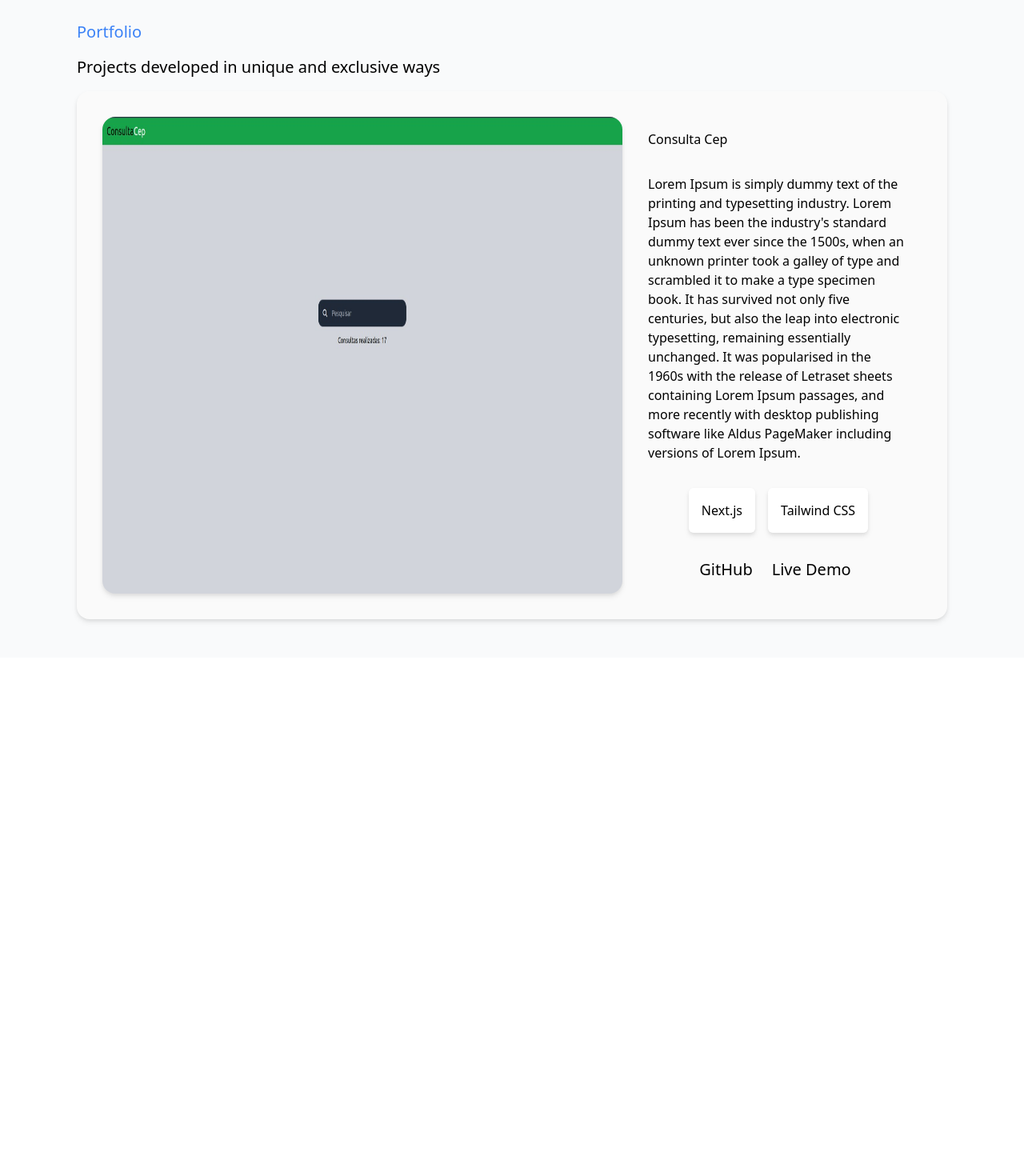
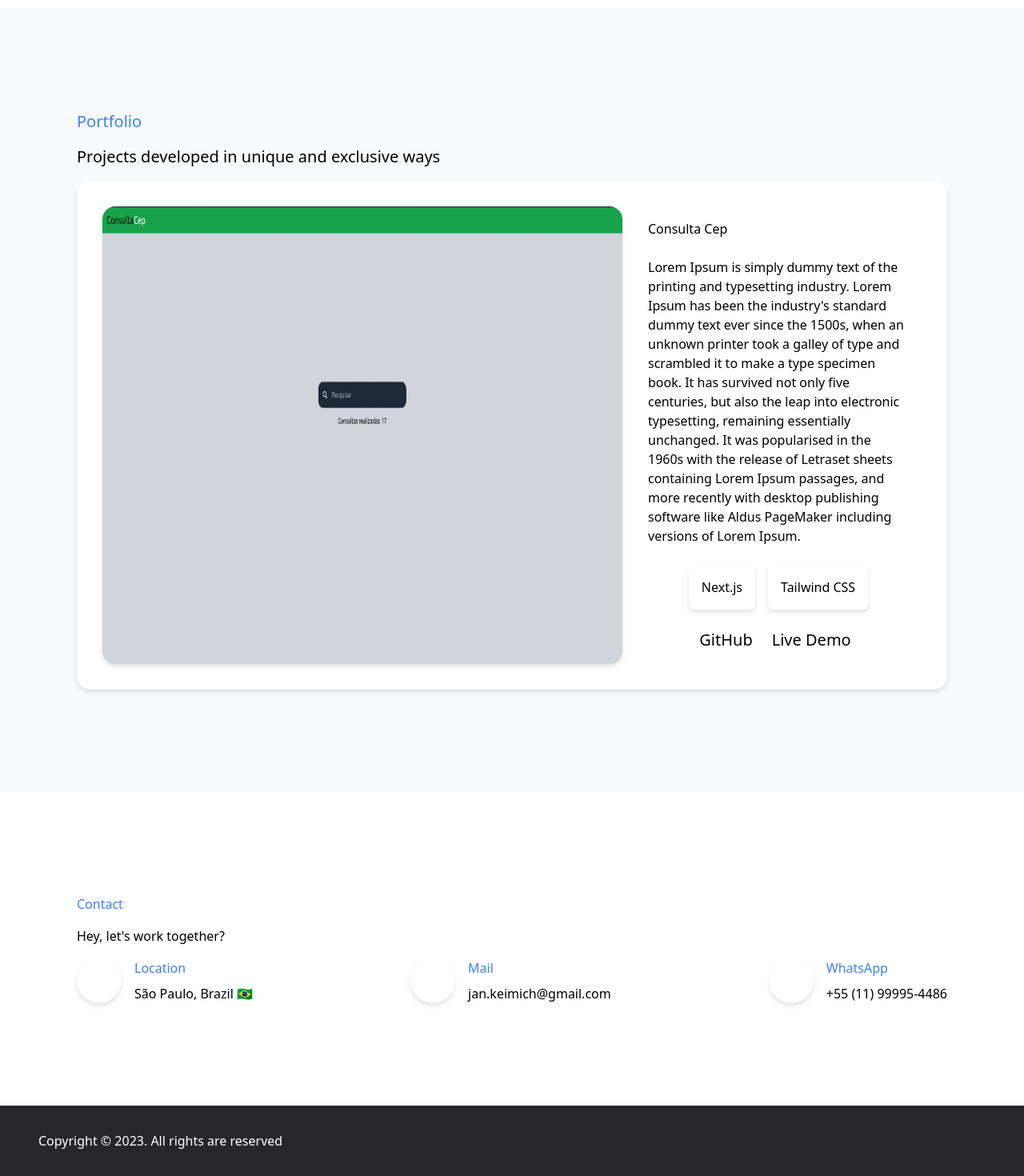
Before and after one commit to Keimich/portfolio, a Next.js app: page / in a window 1280 px wide. Shown: the part 1308-2778 px from the top of the page at 80% size. Before the commit the page ends 2130 px from the top, so only its background shows below. Built offline with nearby package versions, Linux system fonts and the light colour scheme.

Commit message:
esqueleto pronto, iniciando parte mobile

```diff
--- a/components/AboutSection.js
+++ b/components/AboutSection.js
@@ -4,8 +4,8 @@ import Image from "next/image";
 export default function AboutSection() {
   return (
     <div className="bg-white">
-      <div className="container pb-8">
-        <div className="flex px-4 py-4 pt-32 gap-4">
+      <div className="container">
+        <div className="flex px-4 py-32 gap-4">
           <Image
             className="rounded-3xl"
             src="/img/programming.jpg"
--- /dev/null
+++ b/components/ContactSection.js
@@ -0,0 +1,41 @@
+import React from "react";
+
+export default function ContactSection() {
+  return (
+    <div className="container">
+      <div className="flex flex-col px-4 py-32 gap-4">
+        <h3 className="text-blue-500">Contact</h3>
+        <h4>Hey, let's work together?</h4>
+        <div className="flex gap-4 justify-between">
+          <div className="flex gap-4">
+            <div className="bg-white flex justify-center items-center w-14 h-14 rounded-full drop-shadow-md">
+              <i className="fa-solid fa-location-dot text-red-600 text-2xl"></i>
+            </div>
+            <div className="flex flex-col gap-2">
+              <h3 className="text-blue-500">Location</h3>
+              <a>São Paulo, Brazil 🇧🇷</a>
+            </div>
+          </div>
+          <div className="flex gap-4">
+            <div className="bg-white flex justify-center items-center w-14 h-14 rounded-full drop-shadow-md">
+              <i className="fa-regular fa-paper-plane text-blue-500 text-2xl"></i>
+            </div>
+            <div className="flex flex-col gap-2">
+              <h3 className="text-blue-500">Mail</h3>
+              <a href="mailto:jan.keimich@gmail.com">jan.keimich@gmail.com</a>
+            </div>
+          </div>
+          <div className="flex gap-4">
+            <div className="bg-white flex justify-center items-center w-14 h-14 rounded-full drop-shadow-md">
+              <i className="fa-brands fa-whatsapp text-green-600 text-2xl"></i>
+            </div>
+            <div className="flex flex-col gap-2">
+              <h3 className="text-blue-500">WhatsApp</h3>
+              <a href="tel:+5511999954486">+55 (11) 99995-4486</a>
+            </div>
+          </div>
+        </div>
+      </div>
+    </div>
+  );
+}
--- /dev/null
+++ b/components/Footer.js
@@ -0,0 +1,22 @@
+import React from "react";
+
+export default function Footer() {
+  return (
+    <footer className="bg-zinc-800 px-12 py-8 text-white">
+      <div className="flex justify-between">
+        <p>Copyright © 2023. All rights are reserved</p>
+        <div className="flex gap-4">
+          <a
+            href="https://www.linkedin.com/in/jan-keimich-25053015a/"
+            target="_blank"
+          >
+            <i className="fa-brands fa-linkedin text-2xl"></i>
+          </a>
+          <a href="https://github.com/Keimich" target="_blank">
+            <i className="fa-brands fa-github text-2xl"></i>
+          </a>
+        </div>
+      </div>
+    </footer>
+  );
+}
--- a/components/HomeSection.js
+++ b/components/HomeSection.js
@@ -28,7 +28,7 @@ export default function HomeSection() {
           height={450}
         />
       </div>
-      <div className="flex px-4 pb-8 gap-4 items-center text-center">
+      <div className="flex px-4 pb-16 gap-4 items-center text-center">
         <p className="text-2xl">Tech Stack</p>
         <p> | </p>
         <div className="flex gap-4 text-4xl">
--- a/components/Navbar.js
+++ b/components/Navbar.js
@@ -20,12 +20,15 @@ export default function Navbar() {
   }, []);
 
   return (
-    <nav className="bg-white fixed px-8 py-6 w-screen drop-shadow-md">
+    <nav
+      className="bg-white fixed px-8 py-6 w-full drop-shadow-md"
+      style={{ "z-index": 1 }}
+    >
       <div className="flex justify-between items-center">
-        <div className="text-center text-xl font-bold">
+        <div className="text-center text-xl">
           <a href="/">Jan.dev</a>
         </div>
-        <div className="text-center text-xl font-bold flex gap-4 hidden md:flex">
+        <div className="text-center text-xl flex gap-4 hidden md:flex">
           <a href="#home">Home</a>
           <a href="#about">About</a>
           <a href="#projects">Projects</a>
--- a/components/ProjectCard.js
+++ b/components/ProjectCard.js
@@ -3,7 +3,7 @@ import Image from "next/image";
 
 export default function ProjectCard() {
   return (
-    <div className="bg-neutral-50 px-8 py-8 gap-4 flex rounded-2xl drop-shadow-md">
+    <div className="bg-white px-8 py-8 gap-4 flex rounded-2xl drop-shadow-md">
       <Image
         className="rounded-2xl drop-shadow-md"
         src="/img/consulta-cep.jpeg"
@@ -11,7 +11,7 @@ export default function ProjectCard() {
         width={650}
         height={650}
       />
-      <div className="flex flex-col px-4 py-4 gap-8">
+      <div className="flex flex-col px-4 py-4 gap-6">
         <h3>Consulta Cep</h3>
         <p>
           Lorem Ipsum is simply dummy text of the printing and typesetting
--- a/components/ProjectsSection.js
+++ b/components/ProjectsSection.js
@@ -3,8 +3,8 @@ import ProjectCard from "./ProjectCard";
 
 export default function ProjectsSection() {
   return (
-    <div className="container pb-8">
-      <div className="flex flex-col px-4 py-4 pt-32 gap-4">
+    <div className="container">
+      <div className="flex flex-col px-4 py-32 gap-4">
         <h3 className="text-blue-500 text-xl">Portfolio</h3>
         <h4 className="text-xl">Projects developed in unique and exclusive ways</h4>
         <ProjectCard />
--- a/pages/index.js
+++ b/pages/index.js
@@ -3,6 +3,8 @@ import Navbar from "../components/Navbar";
 import HomeSection from "../components/HomeSection";
 import AboutSection from "../components/AboutSection";
 import ProjectsSection from "../components/ProjectsSection";
+import ContactSection from "../components/ContactSection";
+import Footer from "../components/Footer";
 
 function HomePage() {
   return (
@@ -18,8 +20,11 @@ function HomePage() {
         <section className="bg-gray-50" id="projects">
           <ProjectsSection />
         </section>
-        <section id="contact"></section>
+        <section id="contact">
+          <ContactSection />
+        </section>
       </div>
+      <Footer />
     </>
   );
 }
```
